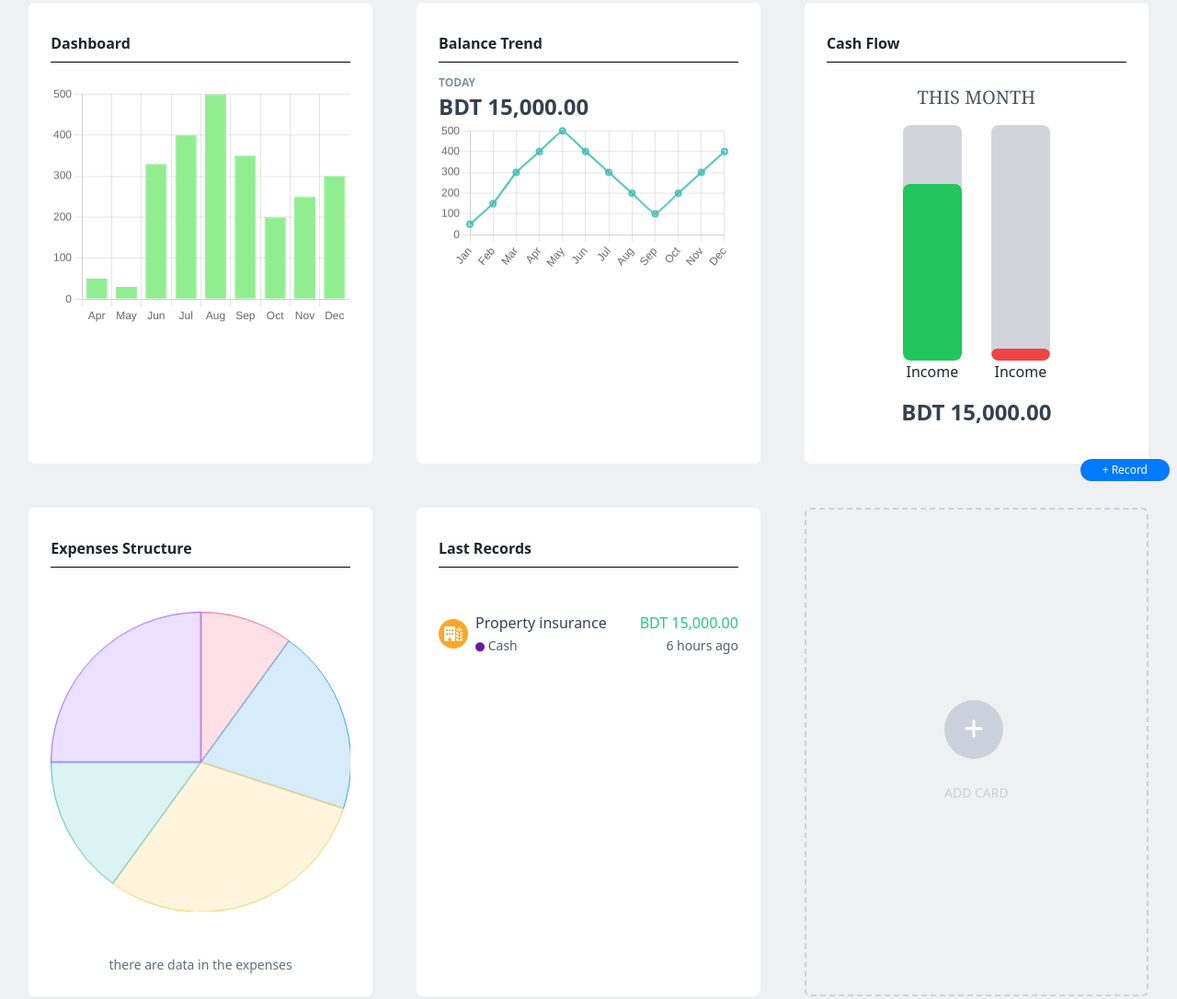
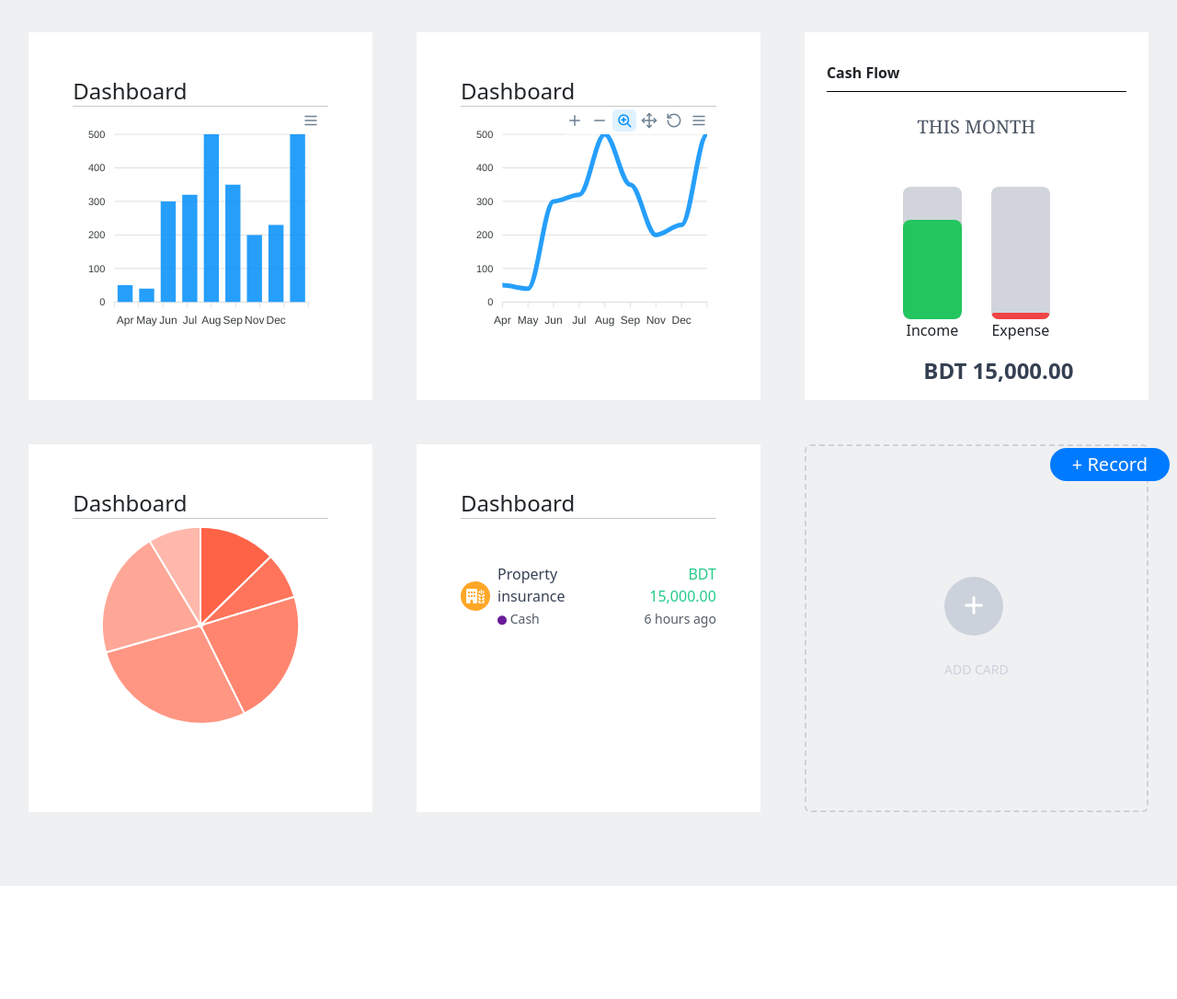
Before and after one commit to raihanchowdhury01/wallet_master_Int, a website: page index.html in a window 1280 px wide. Shown: the part 269-1355 px from the top of the page at 92% size. After the commit the page ends 1232 px from the top, so only its background shows below. Drawn offline with nearby package versions, Linux system fonts and the light colour scheme.

Commit message:
customize design

```diff
--- a/index.html
+++ b/index.html
@@ -14,18 +14,18 @@
     <!-- font awesome icon cdn link -->
     <script src="https://kit.fontawesome.com/cc76e3cc3d.js" crossorigin="anonymous"></script>
     <!-- chart cdn link -->
-    <script src="https://cdn.jsdelivr.net/npm/chart.js"></script>
+    <script src="https://cdn.jsdelivr.net/npm/apexcharts"></script>
   </head>
   <body>
     <header>
         <nav class="z-50 fixed bg-white w-full top-0">
-            <div class="navBar md:flex justify-between px-3 items-center py-3 shadow">
+            <div class="navBar md:flex justify-between px-3 items-center py-3 shadow-sm">
                 <div class="px-3 flex justify-between items-center" id="html5">
                     <!-- logo design -->
                     <div>
                         <div>
-                            <a href="index.html">
-                                <img class="w-12" src="image/header-wallet.png" alt="header-logo-wallet">
+                            <a href="index.html" class="flex items-center space-x-3 uppercase">
+                                <img class="w-12" src="image/header-wallet.png" alt="header-logo-wallet"> <span class="text-xl text-gray-600">Wallet Master</span>
                             </a>
                         </div>
                     </div>
@@ -36,7 +36,7 @@
                     </div>
                 </div>
                 <!-- sm < md device menubar design -->
-                <div class="menuBar absolute top-20 space-y-10 bg-white py-3 shadow-xl text-center d-none w-full">
+                <div class="menuBar absolute top-20 space-y-10 bg-white py-3 text-center d-none w-full">
                     <div>
                         <ul class=" text-capitalize space-y-10 text-2xl">
                             <li class="text-[#000] ease-in duration-200"><a href="index.html" class="text-xl">dashboard</a></li>
@@ -57,11 +57,11 @@
 
                 <!-- lg device menubar design -->
                 <div class="d-none d-md-block">
-                    <div class="flex justify-around items-center space-x-6 text-[#00000060] font-[600] capitalize">
+                    <div class="container flex justify-around items-center space-x-6 text-[#00000060] font-[600] capitalize">
                         <!-- list part design -->
                         <div class="absolute left-[35%]">
-                            <ul class="text-xl flex justify-between items-center space-x-10">
-                                <li class="text-dark ease-in duration-200"><a href="index.html" class="text-xl">dashboard</a></li>
+                            <ul class=" flex justify-between items-center space-x-10">
+                                <li class="text-dark ease-in duration-200"><a href="index.html" class="">dashboard</a></li>
                                 <li class="hover:text-green-600 ease-in duration-200"><a href="account.html">Accounts</a></li>
                                 <li class=" hover:text-green-600 ease-in duration-200"><a href="records.html">Records</a></li>
                                 <li class=" hover:text-green-600 ease-in duration-200"><a href="analytics.html">Analytics</a></li>
@@ -84,7 +84,7 @@
         <!-- Records with modal section design -->
 
             <div class="fixed bottom-2 right-2">
-                <button id="open_modal_btn" class="capitalize py-1 px-4 bg-[#007aff] text-[#ffffff] text-xs font-[500] rounded-full cursor-pointer hover:text-3xl text-center duration-500">&plus; <span>record</span></button>
+                <button id="open_modal_btn" class="capitalize py-1 px-4 bg-[#007aff] text-[#ffffff] text-xl font-[500] rounded-full cursor-pointer hover:text-5xl text-center duration-500">&plus; <span>record</span></button>
             </div>
 
             <!-- modal section design start -->
@@ -530,62 +530,36 @@
                 </div>
             </div>
          </section>
-        <!-- <section class="bg-[#fafbfc] py-4 shadow-sm mt-24">
-            <div class="container w-[97%]">
-                <div class="lg:w-[45%] w-[70%] grid md:grid-cols-2  gap-5 md:ml-3">
-                    <div class="bg-primary p-3 rounded-lg flex items-center cursor-pointer">
-                        <div class="text-white text-2xl mr-3">
-                            <i class="fa-solid fa-coins"></i>
+
+    <!-- start body chart section -->
+    <section class="bg-[#eff0f2] py-20">
+        <div class="container w-[97%] 2xl:w-[90%]">
+            <div class="grid grid-cols-1 md:grid-cols-2 lg:grid-cols-3 gap-5">
+                <!-- dashboard grid design start from here -->
+                <div class="bg-white h-[50vh] p-5">
+                    <div>
+                        <h1 class="text-2xl">Dashboard</h1>
+                        <hr>
                     </div>
                     <div>
-                            <span class="capitalize font-[650] text-[16px] text-white">cash</span>
-                            <h2 class="uppercase font-[600] text-base text-white">bdt 15,000.00</h2>
+                        <div id="chart_bar"></div>
                     </div>
                 </div>
-                    <div
-                        class="p-3 cursor-pointer py-5 md:py-0 border-2 border-dashed border-[#e5e9ed] rounded-lg text-[#7f94bb] flex hover:border-[#0095ff] hover:text-[#0095ff]">
-                        <button class=" m-auto">&plus; add account</button>
+                <!-- dashboard grid design end from here -->
+                <!-- balanced grid design start from here -->
+                <div class="bg-white h-[50vh] p-5">
+                    <div>
+                        <h1 class="text-2xl">Dashboard</h1>
+                        <hr>
+                    </div>
+                    <div>
+                        <div id="chart_line" class="mx-auto"></div>
                     </div>
                 </div>
-            </div>
-        </section> -->
-        <!-- end add accounts section -->
+                <!-- balanced grid design end from here -->
 
-        <!-- start body chart section -->
-    <section class="bg-[#eff0f2] py-5">
-        <div class="container w-[97%] 2xl:w-[90%]">
-            <div class="grid lg:grid-cols-3 md:grid-cols-2 grid-cols-1 gap-5">
-                <!-- one grid -->
-                <div class="bg-white rounded p-4">
-                    <div class="border-b border-[#000] py-2 capitalize">
-                        <span class="text-base font-[700]">dashboard</span>
-                    </div>
-                    <div>
-                        <div class="relative flex flex-col rounded-xl bg-white bg-clip-border text-gray-700">
-                            <div class="pt-6">
-                                <canvas id="myChart" width="100%" height="80"></canvas>
-                            </div>
-                        </div>
-                    </div>
-                </div>
-                <!-- two grid -->
-                <div class="bg-white rounded p-4">
-                    <div class="border-b border-[#000] py-2 capitalize">
-                        <span class="text-base font-[700]">balance trend</span>
-                    </div>
-                    <div>
-                        <div class="uppercase pt-2">
-                            <span class="text-xs font-[600] text-[#7f8fa4]">today</span>
-                            <h2 class="text-2xl font-[650] text-[#354052]">bdt 15,000.00</h2>
-                        </div>
-                        <div class="relative flex flex-col rounded-xl bg-clip-border text-gray-700">
-                            <div>
-                                <canvas id="line-chart"></canvas>
-                            </div>
-                        </div>
-                    </div>
-                </div>
-                <!-- third -->
+                <!-- cash flow grid design start from here -->
+                <div class="bg-white h-[50vh] relative">
                     <div class="bg-white rounded p-4">
                         <div class="border-b border-[#000] py-2 capitalize">
                             <span class="text-base font-[700]">cash flow</span>
@@ -596,10 +570,10 @@
 
                                 <div>
                                     <div class="flex items-center justify-center">
-                                    <div class="flex space-x-8">
+                                        <div class="flex space-x-8 absolute bottom-16">
                                             <!-- Income Progress Bar -->
                                             <div>
-                                            <div class="w-16 h-64 bg-gray-300 rounded-lg overflow-hidden relative">
+                                                <div class="w-16 h-36 bg-gray-300 rounded-lg overflow-hidden relative">
                                                     <div class="w-full bg-green-500 rounded-lg income-bar absolute bottom-0"></div>
                                                 </div>
                                                 <p class="capitalize text-center">Income</p>
@@ -607,63 +581,41 @@
 
                                             <!-- Expense Progress Bar -->
                                             <div>
-                                            <div class="w-16 h-64 bg-gray-300 rounded-lg overflow-hidden relative">
+                                                <div class="w-16 h-36 bg-gray-300 rounded-lg overflow-hidden relative">
                                                     <div class="w-full bg-red-500 rounded-lg expense-bar absolute bottom-0"></div>
                                                 </div>
-                                            <p class="capitalize text-center">Income</p>
-                                        </div>
-                                    </div>
-                                </div>
-                                <div>
-
-                                </div>
-                            </div>
-                            <h2 class="text-2xl font-[650] text-[#354052] text-center py-3">bdt 15,000.00</h2>
-                        </div>
-                        <!-- <div>
-                            <div>
-                                <div class="capitalize flex justify-between items-center mb-2 mt-5">
-                                    <span class="text-sm text-[#636d7b] font-[500]">income</span>
-                                    <h2 class="uppercase text-sm font-[600] text-[#202326]">bdt 15,000.00</h2>
-                                </div>
-                                <div class="w-full h-10 rounded bg-[#eff0f2]">
-                                    <div class="w-[90%] h-full rounded bg-[#28cb7c]"></div>
-                                </div>
-                            </div>
-                            <div>
-                                <div class="capitalize flex justify-between items-center mb-2 mt-5">
-                                    <span class="text-sm text-[#636d7b] font-[500]">expense</span>
-                                    <h2 class="uppercase text-sm font-[600] text-[#202326]">bdt 000.00</h2>
-                                </div>
-                                <div class="w-full h-10 rounded bg-[#dee0e6]">
-                                    <div class="w-[0%] h-full rounded bg-[#32c57e]"></div>
-                                </div>
-                            </div>
-
-                        </div> -->
-
-                    </div>
-                </div>
-                <!-- four -->
-                <div class="bg-white rounded p-4">
-                    <div class="border-b border-[#000] py-2 capitalize">
-                        <span class="text-base font-[700]">expenses structure</span>
-                    </div>
-                    <div>
-                        <div class="relative flex flex-col rounded-xl bg-clip-border text-gray-700">
-                            <div class="mt-5">
-                                <canvas id="myPieChart" class="w-[100px] h-[10vh]"></canvas>
-                                <p class="text-sm text-[#636d7b] font-[400] text-center mt-5">there are data in the expenses</p>
+                                                <p class="capitalize text-center">Expense</p>
                                             </div>
                                         </div>
                                     </div>
                                 </div>
-                <!-- five -->
-                <div class="bg-white rounded p-4">
-                    <div class="border-b border-[#000] py-2 capitalize">
-                        <span class="text-base font-[700]">last records</span>
+                                <h2 class="text-2xl font-[650] text-[#354052] text-center py-3 absolute bottom-0 w-full">bdt 15,000.00</h2>
                             </div>
-                    <div class="md:flex justify-between items-center mt-5 pb-[96px] md:pb-0">
+                        </div>
+                    </div>
+                </div>
+                <!-- cash flow grid design end from here -->
+
+                <!-- pie chart grid design start from here -->
+                <div class="bg-white h-[50vh] p-5">
+                    <div>
+                        <h1 class="text-2xl">Dashboard</h1>
+                        <hr>
+                    </div>
+                    <div>
+                        <div id="pie_chart"></div>
+                    </div>
+                </div>
+                <!-- pie chart grid design end from here -->
+
+                <!--last record grid design start from here -->
+                <div class="bg-white h-[50vh] p-5">
+                    <div>
+                        <h1 class="text-2xl">Dashboard</h1>
+                        <hr>
+                    </div>
+                    <div>
+                        <div class="md:flex justify-between items-center mt-5">
                             <div class="flex items-center">
                                 <span class="bg-[rgb(255,167,38)] py-[4px] px-[6px] rounded-full mr-2"><i
                                         class="fa-solid fa-building-wheat text-[#fff]"></i></span>
@@ -679,9 +631,11 @@
                             </div>
                         </div>
                     </div>
-                <!-- six -->
-                <div id="move-div"
-                    class="flex bg-transparent rounded p-4 border-2 border-dashed border-[#ccd2db] text-[#ccd2db] cursor-pointer hover:border-[#0095ff] hover:text-[#0095ff]">
+                </div>
+                <!--last record grid design end from here -->
+
+                <!-- Add card grid design start from here -->
+                <div id="move-div" class="flex bg-transparent rounded border-2 border-dashed border-[#ccd2db] text-[#ccd2db] cursor-pointer hover:border-[#0095ff] hover:text-[#0095ff] h-[50vh] p-5">
                     <div class="m-auto text-center py-14 md:py-0">
                         <div id="leve-div"
                             class="flex mb-4 w-16 h-16 rounded-[100%] bg-[#ccd2db] items-center justify-center">
@@ -690,9 +644,7 @@
                         <span class="uppercase text-sm font-[500]">add card</span>
                     </div>
                 </div>
-
-
-
+                <!-- Add card grid design end from here -->
             </div>
         </div>
     </section>
--- a/script.js
+++ b/script.js
@@ -30,86 +30,77 @@ document.getElementById("modal-close-button").addEventListener("click", () => {
 
 // charts section activities starts from here
 // dashboard chart section start from here
-const ctx = document.getElementById('myChart').getContext('2d');
-
-const data = {
-    labels: ['Apr', 'May', 'Jun', 'Jul', 'Aug', 'Sep', 'Oct', 'Nov', 'Dec'],
-    datasets: [{
+document.addEventListener('DOMContentLoaded', function () {
+    var options = {
+        series: [{
+            name: 'Series 1',
+            data: [50, 40, 300, 320, 500, 350, 200, 230, 500]
+        }],
+        chart: {
             type: 'bar',
-        data: [50, 30, 330, 400, 500, 350, 200, 250, 300],
-        backgroundColor: 'lightgreen',
-        borderColor: 'lightgreen',
-        color: 'lightgreen',
-        borderWidth: 1
-    }]
-};
-
-const config = {
-    data: data,
-    options: {
-        scales: {
-            y: {
-                beginAtZero: true,
-                ticks: {
-                    stepSize: 100
-                }
+            height: 250,
+            // width: 300
+        },
+        plotOptions: {
+            bar: {
+                horizontal: false,
             }
         },
-        plugins: {
-            legend: {
-                display: false
-            },
-            tooltip: {
+        dataLabels: {
             enabled: false
         },
-            datalabels: {
-                display: false
-            }
-        }
+        xaxis: {
+            categories: ['Apr', 'May', 'Jun', 'Jul', 'Aug', 'Sep', 'Nov', 'Dec'],
+        },
+        yaxis: {
+            min: 0,
+            max: 500,
+            tickAmount: 5
         }
     };
 
-new Chart(ctx, config);
+    var chart = new ApexCharts(document.querySelector("#chart_bar"), options);
+    chart.render();
+});
+
 // dashboard chart section end from here
 
 // balance trend chart start from here
 
-document.addEventListener('DOMContentLoaded', function() {
-    const ctx = document.getElementById('line-chart').getContext('2d');
-
-    const data = {
-        labels: ['Jan', 'Feb', 'Mar', 'Apr', 'May', 'Jun', 'Jul', 'Aug', 'Sep', 'Oct', 'Nov', 'Dec'],
-        datasets: [{
+document.addEventListener('DOMContentLoaded', function () {
+    var options = {
+        series: [{
+            name: 'Series 1',
+            data: [50, 40, 300, 320, 500, 350, 200, 230, 500]
+        }],
+        chart: {
             type: 'line',
-            label: 'Line Dataset',
-            data: [50, 150, 300, 400, 500, 400, 300, 200, 100, 200, 300, 400],
-            borderColor: 'rgba(75, 192, 192, 1)',
-            borderWidth: 2,
-            fill: false,
-            tension: 0.1,
-        }]
-    };
-
-    const options = {
-        scales: {
-            y: {
-                beginAtZero: true,
-                ticks: {
-                    stepSize: 100,
-                }
+            height: 250,
+            // width: 300
+        },
+        stroke: {
+            curve: 'smooth',
+          },
+        plotOptions: {
+            bar: {
+                horizontal: false,
             }
         },
-        plugins: {
-            legend: {
-                display: false,
-            }
+        dataLabels: {
+            enabled: false
+        },
+        xaxis: {
+            categories: ['Apr', 'May', 'Jun', 'Jul', 'Aug', 'Sep', 'Nov', 'Dec'],
+        },
+        yaxis: {
+            min: 0,
+            max: 500,
+            tickAmount: 5
         }
     };
 
-    const myChart = new Chart(ctx, {
-        data: data,
-        options: options
-    });
+    var chart = new ApexCharts(document.querySelector("#chart_line"), options);
+    chart.render();
 });
 
 // balance trend chart end from here
@@ -118,40 +109,38 @@ document.addEventListener('DOMContentLoaded', function() {
 const income = document.getElementById("income");
 // cash flow chart end from here
 
-// expenses structure chart start from here
+// expenses structure with pie chart start from here
 // Get the context of the canvas element we want to select
-const pie = document.getElementById('myPieChart').getContext('2d');
-        const myPieChart = new Chart(pie, {
+var options = {
+    series: [25, 15, 44, 55, 41, 17],
+    chart: {
+      width: '100%',
       type: 'pie',
-            data: {
-                labels: [undefined, undefined, undefined, undefined, undefined], // Sections without labels
-                datasets: [{
-                    data: [10, 20, 30, 15, 25], // Values for each section
-                    backgroundColor: [
-                        'rgba(255, 99, 132, 0.2)',
-                        'rgba(54, 162, 235, 0.2)',
-                        'rgba(255, 206, 86, 0.2)',
-                        'rgba(75, 192, 192, 0.2)',
-                        'rgba(153, 102, 255, 0.2)'
-                    ],
-                    borderColor: [
-                        'rgba(255, 99, 132, 1)',
-                        'rgba(54, 162, 235, 1)',
-                        'rgba(255, 206, 86, 1)',
-                        'rgba(75, 192, 192, 1)',
-                        'rgba(153, 102, 255, 1)'
-                    ],
-                    borderWidth: 1
-                }]
     },
-            options: {
-                plugins: {
-                    legend: {
-                        display: false // Hide the legend
+    labels: [],
+    theme: {
+      monochrome: {
+        enabled: true,
+        color: '#ff6347'
+      }
+    },
+    plotOptions: {
+      pie: {
+        dataLabels: {
+          enabled: false
         }
       }
+    },
+    dataLabels: {
+      enabled: false
+    },
+    legend: {
+      show: false
     }
-        });
-// expenses structure chart end from here
+  };
+
+  var chart = new ApexCharts(document.querySelector("#pie_chart"), options);
+  chart.render();
+// expenses structure with pie chart end from here
 
 // charts section activities starts from here
--- a/style.css
+++ b/style.css
@@ -120,36 +120,11 @@ input[type=number] {
 /* cash flow chart design end from here*/
 
 /* pie chart activities start from here */
-.pie-chart {
-    width: 50px;
-    height: 50px;
-    border-radius: 50%;
-    position: relative;
-    background: conic-gradient(
-        red 0% 20%,
-        blue 0% 40%,
-        green 0% 60%,
-        orange 0% 80%,
-        purple 0% 100%
-    );
-}
-.pie-chart::before {
-    content: '';
-    position: absolute;
-    top: 50%;
-    left: 50%;
-    transform: translate(-50%, -50%);
-    width: 120px;
-    height: 120px;
-    border-radius: 50%;
-    background: white;
-}
-.label {
-    position: absolute;
-    top: 20%;
-    left: 50%;
-    transform: translateX(-50%);
-    font-size: 20px;
-    font-weight: bold;
-}
+#pie_chart {
+    display: flex;
+    justify-content: center;
+    align-items: center;
+    height: 100%;
+    width: 100%;
+  }
 /* pie chart activities end from here */
```
Also changed, not shown: output.css. Lines whose indentation alone changed are shown as unchanged.
